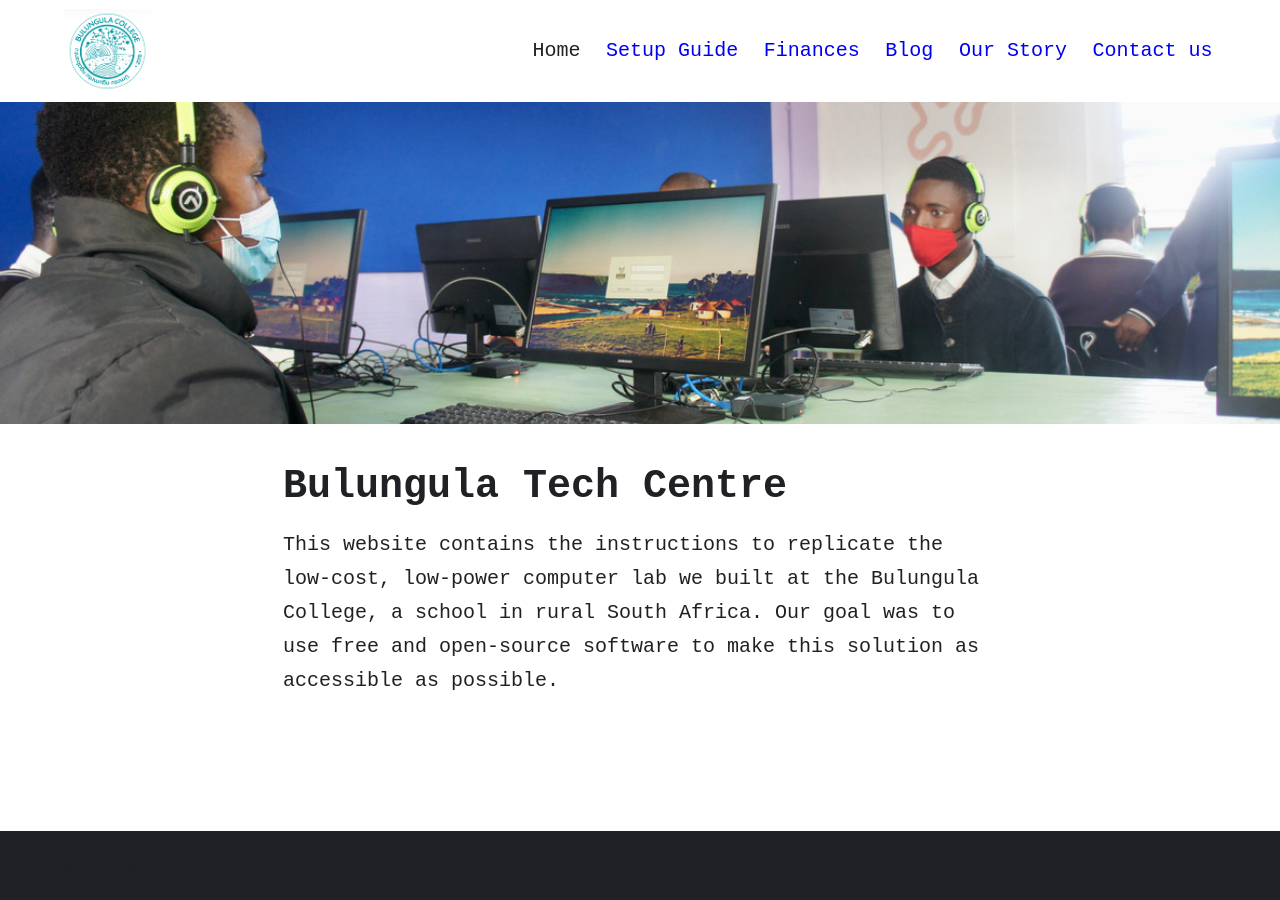
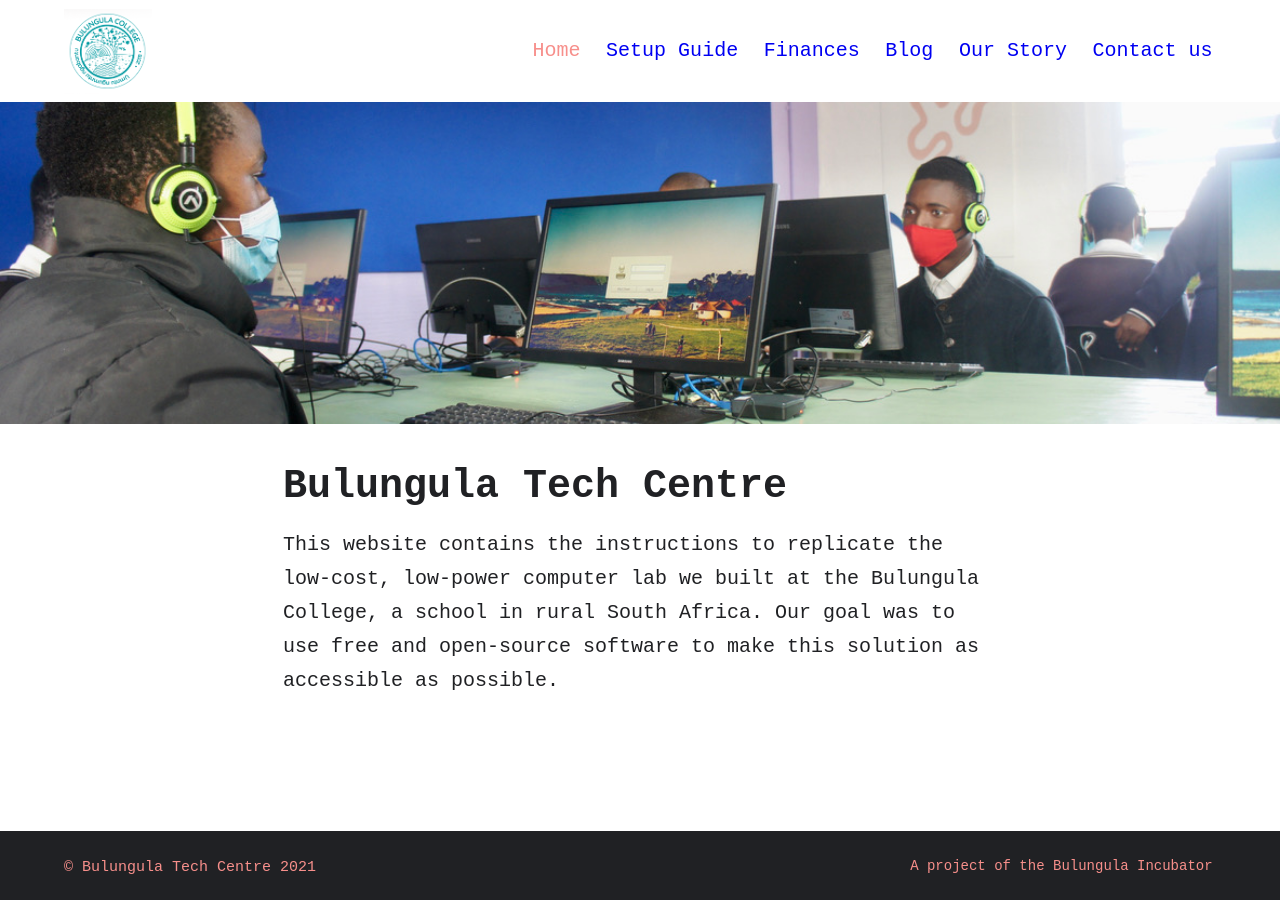
Before and after one commit to bulungula-tech-centre/bulungula-tech-centre, a Jekyll site: the page built from index.md, in a window 1280 px wide. Built offline with Jekyll 4.4.1, drawn with Linux system fonts in a browser that asks for light colours.

Commit message:
different nav bar item colour

```diff
--- a/_sass/_settings.scss
+++ b/_sass/_settings.scss
@@ -10,7 +10,7 @@ $bodyColour: #202124 !default;
 $linkColour: #0000F2 !default;
 $hoverColour: #F78F8B !default;
 $focusColour: #F78F8B !default;
-$captionColour: #202124 !default;
+$captionColour: #F78F8B !default;
 $white: #ffffff !default;
 
 // Typography
```
